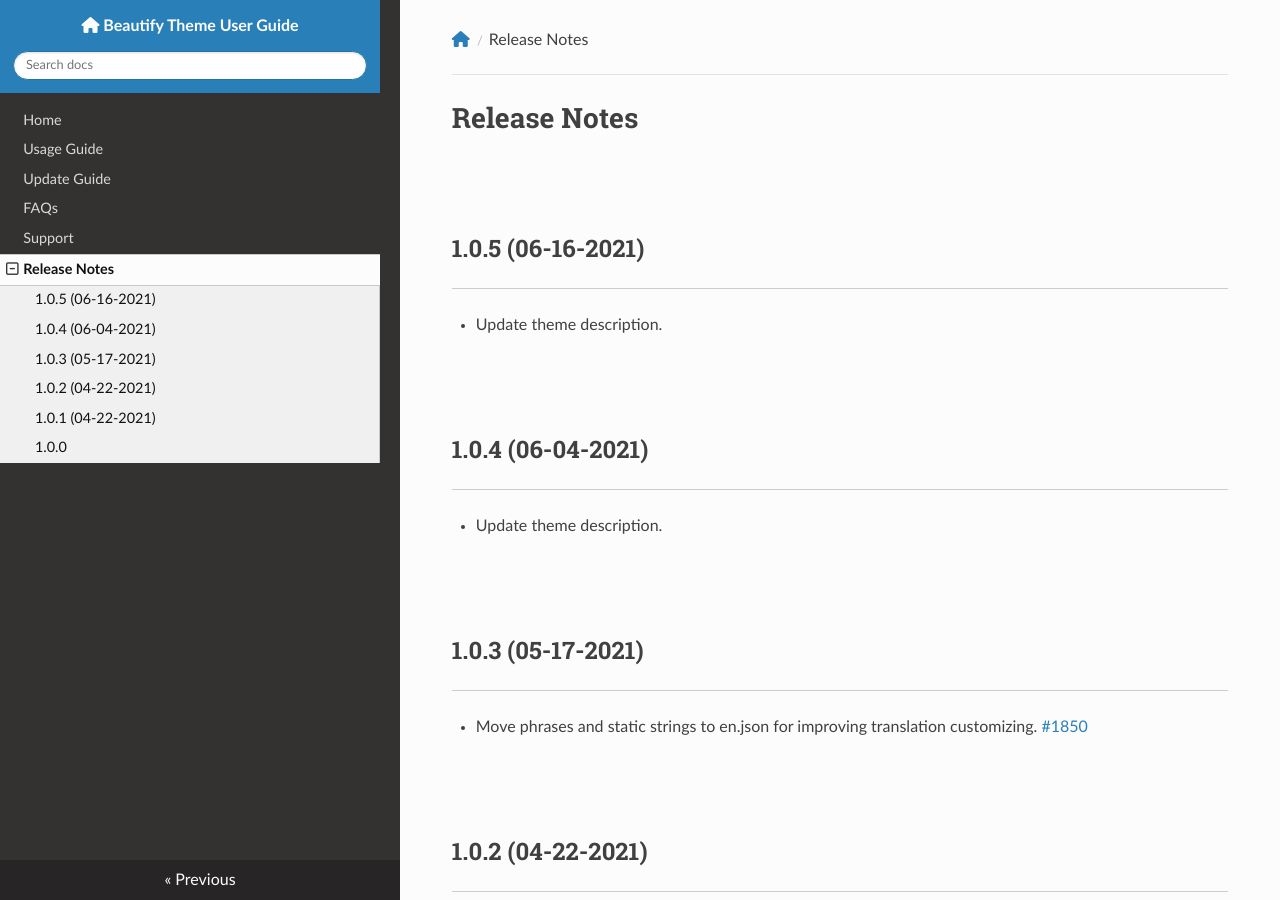
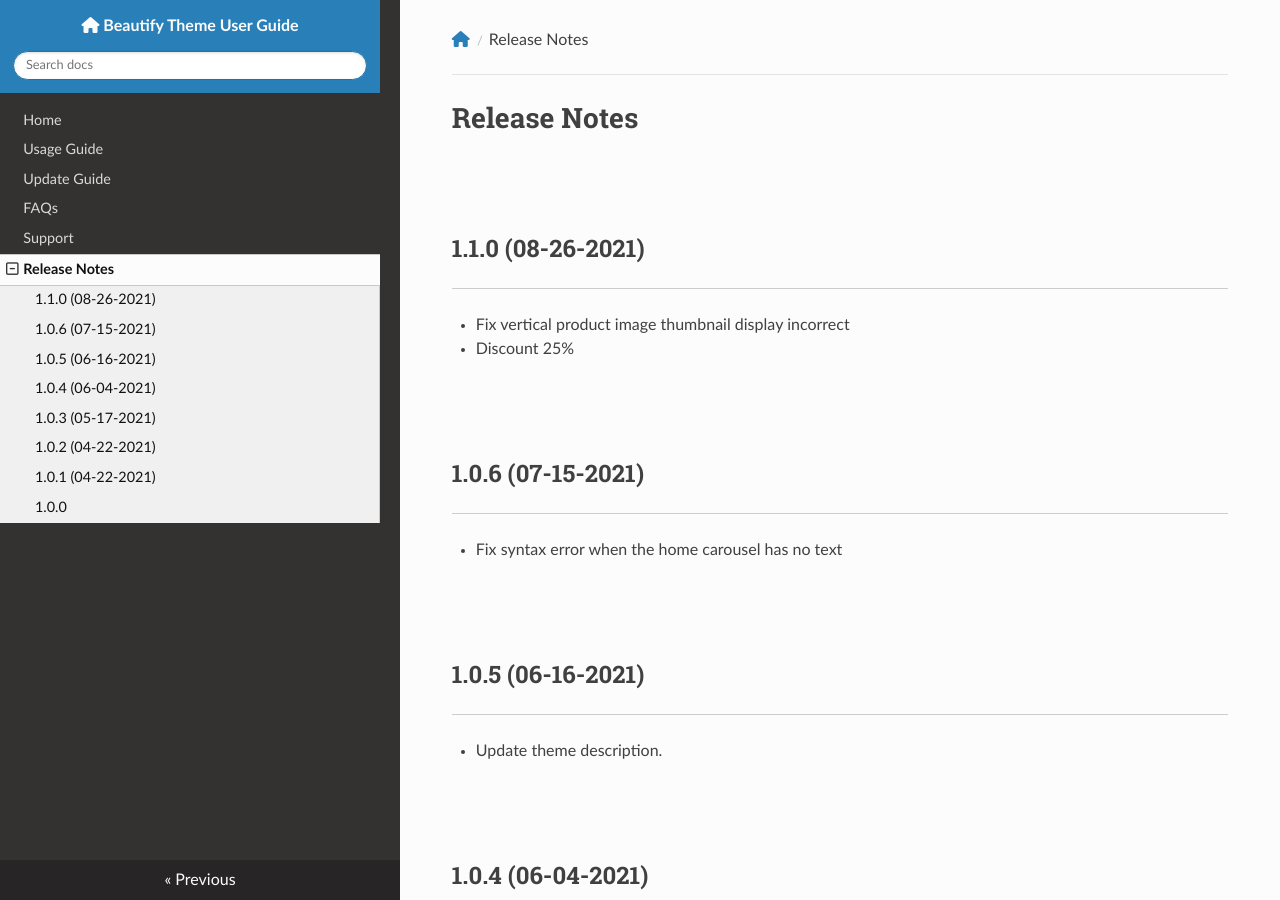
Before and after one commit to tvlgiao/bc-beautify-docs, an MkDocs documentation site: the page built from docs/changelog.md, in a window 1280 px wide and 900 px high. Built offline with MkDocs 1.6.1, drawn with Linux system fonts in a browser that asks for light colours; nearby versions of some CDN libraries.

Commit message:
Release 1.1.0

```diff
--- a/docs/changelog.md
+++ b/docs/changelog.md
@@ -1,4 +1,11 @@
 # Release Notes
+
+## 1.1.0 (08-26-2021)
+- Fix vertical product image thumbnail display incorrect
+- Discount 25%
+
+## 1.0.6 (07-15-2021)
+- Fix syntax error when the home carousel has no text
 
 ## 1.0.5 (06-16-2021)
 - Update theme description.
```
